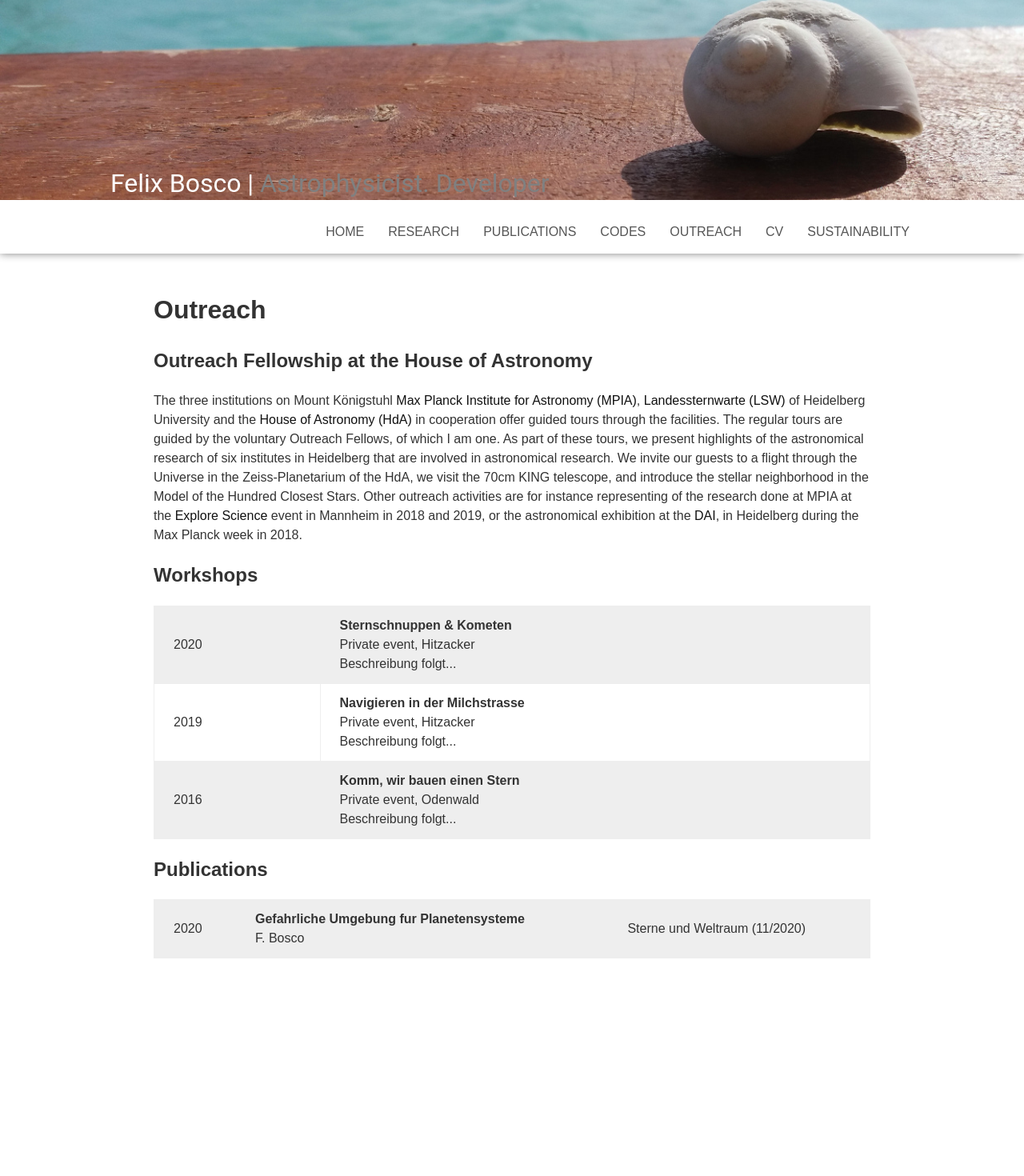
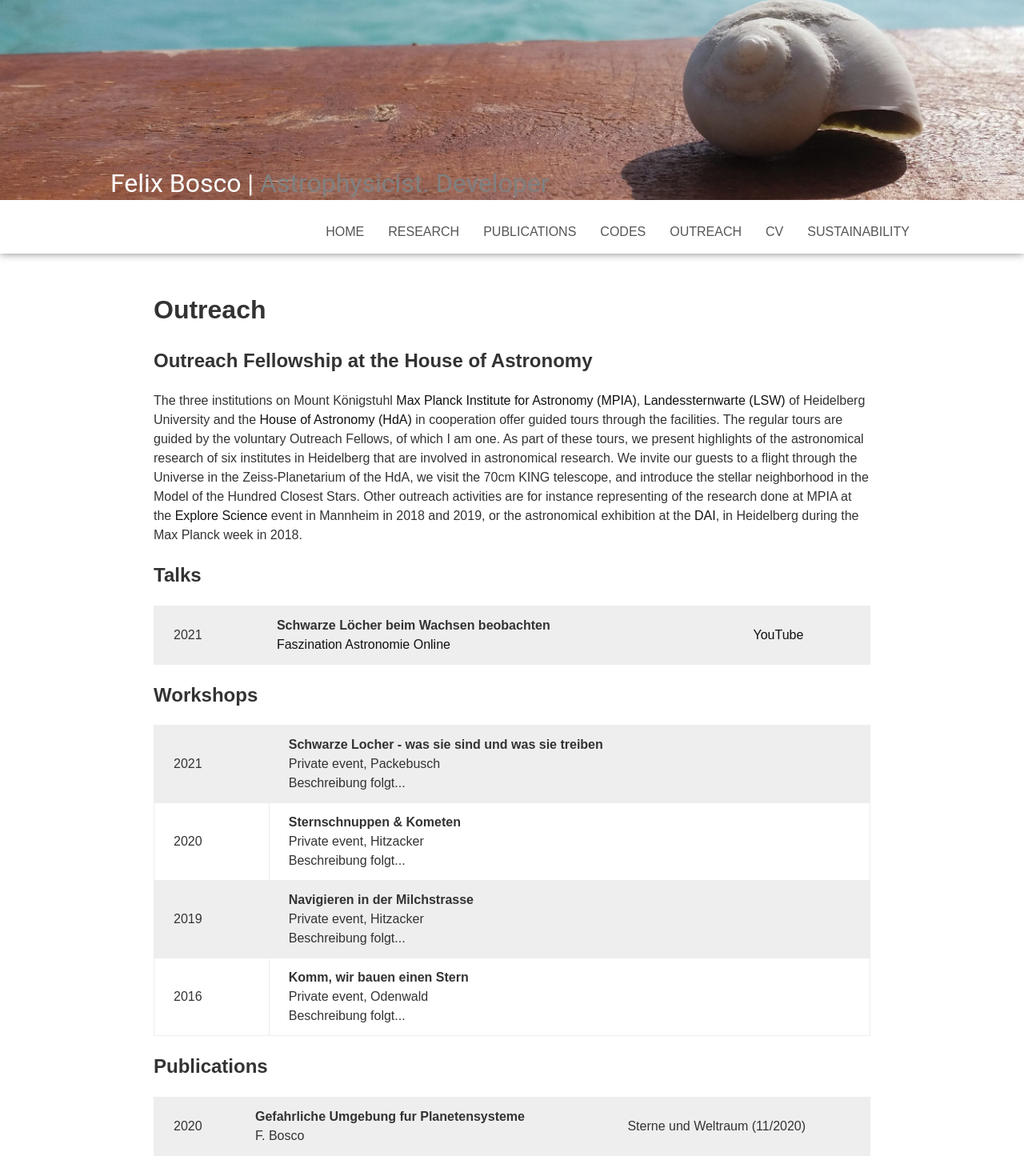
Before and after one commit to felixbosco/felixbosco.github.io, a Jekyll site: the page built from outreach.html, in a window 1280 px wide. Shown: the whole page at 80% size. Built offline with Jekyll 4.4.1, drawn with Linux system fonts in a browser that asks for light colours; before the commit the page ends 1223 px from its top, so only the background shows below that.

Commit message:
Update outreach activities

```diff
--- a/outreach.html
+++ b/outreach.html
@@ -23,8 +23,24 @@ event in Mannheim in 2018 and 2019, or the astronomical exhibition at the
 <a href="https://dai-heidelberg.de/en/" target="_blank">DAI</a>, in Heidelberg during the Max Planck week in 2018.
 
 
+
+<h2> Talks </h2>
+<table class="table">
+	<tr>
+		<td>2021</td>
+		<td><b>Schwarze Löcher beim Wachsen beobachten</b><br>
+			<a href="https://www.haus-der-astronomie.de/de/veranstaltungen/faszination-astronomie">Faszination Astronomie Online</a></td>
+		<td><a href="https://www.youtube.com/watch?v=qLaXTWgDokg">YouTube</a></td>
+	</tr>
+</table>
+
+
+
 <h2> Workshops </h2>
 <table class="table">
+  	<tr><td>2021</td>
+		<td><b>Schwarze Locher - was sie sind und was sie treiben</b><br>Private event, Packebusch<br>Beschreibung folgt...</td>
+  	</tr>
   	<tr><td>2020</td>
 		<td><b>Sternschnuppen & Kometen</b><br>Private event, Hitzacker<br>Beschreibung folgt...</td>
   	</tr>
```
